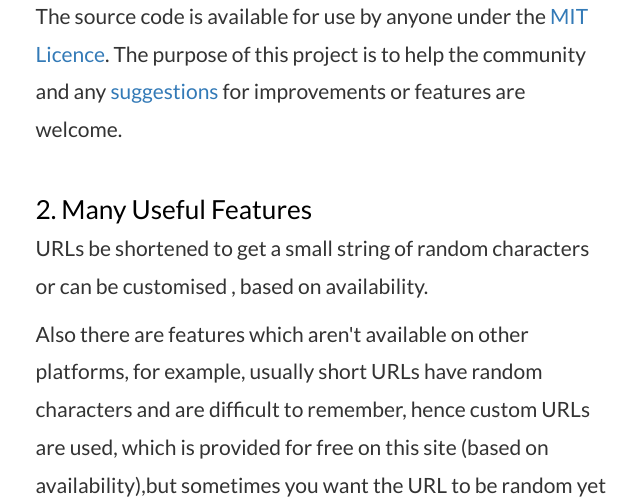
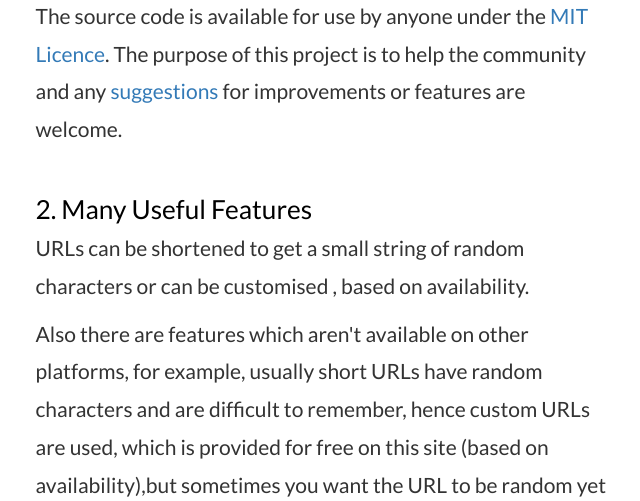
Before and after one commit to abhishekbalam/keeplinkin, a Flask app: page / in a window 1280 px wide. Shown: the part 1303-1804 px from the top of the page, without its empty margins (317-957 px from the left). Run offline with Flask 2, Linux system fonts and the light colour scheme; some libraries are stand-ins or nearby versions.

Commit message:
Mon Oct 15 21:46:38 IST 2018

```diff
--- a/templates/layouts/about.html
+++ b/templates/layouts/about.html
@@ -19,7 +19,7 @@
 
       <br>
       <h4>2. Many Useful Features</h4>
-      <p> URLs be shortened to get a small string of random characters or can be customised , based on availability.
+      <p> URLs can be shortened to get a small string of random characters or can be customised , based on availability.
       <p>
       Also there are features which aren't available on other platforms, for example, usually short URLs have random characters and are difficult to remember, hence custom URLs are used, which is provided for free on this site (based on availability),but sometimes you want the URL to be random yet it should be easy to remember. There is a feature to address this exact problem:</p>
       <p><span style="font-weight: bold">"Fake Words"</span>: These are randomly generated words which make no sense , but can be easily pronounced hence remembered.</p>
```
